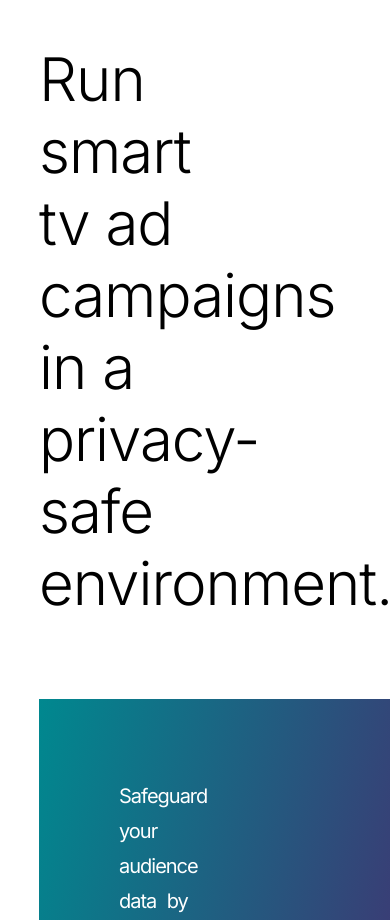
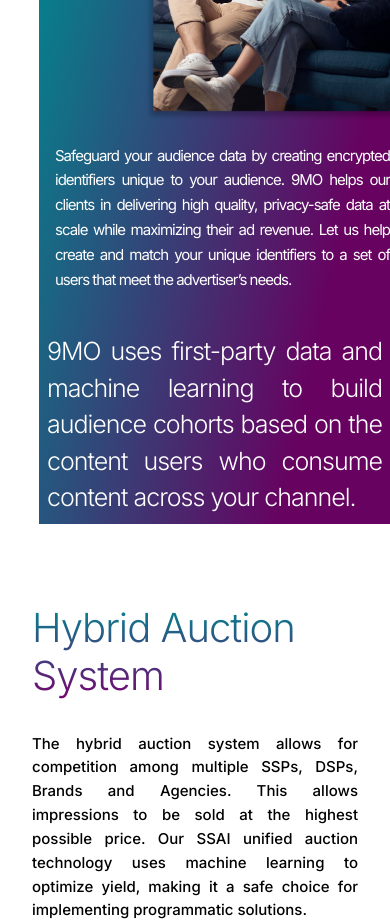
Before and after one commit to yuvrajjwala/MediaOnline, a React (Create React App) app in the folder new_app/: page /channels in a window 390 px wide. Shown: the part 1080-2000 px from the top of the page. Built offline with nearby package versions, Linux system fonts and the light colour scheme.

Commit message:
Update channels.css

```diff
--- a/new_app/src/pages/channels.css
+++ b/new_app/src/pages/channels.css
@@ -212,7 +212,7 @@
     text-fill-color: transparent;
 }
 
-#last-btn{
+#last-btn {
     font-family: 'Inter';
     font-style: normal;
     font-weight: 700;
@@ -220,7 +220,7 @@ font-size: 14px;
     line-height: 17px;
     /* identical to box height */
     display: block;
-margin:3rem  auto;
+    margin: 3rem auto;
     text-align: center;
     text-transform: uppercase;
     height: 3rem;
@@ -231,3 +231,96 @@ background: linear-gradient(98.29deg, #0098BB 13.95%, #340031 83.83%);
     border-radius: 5px;
     margin-bottom: 10rem;
 }
+
+@media only screen and (max-width:1100px) {
+    #c-arr11 {
+        width: 100%;
+        margin: 1rem;
+        font-size: 25px;
+        text-align: center;
+    }
+
+    #arr121 {
+        font-size: 15px;
+        line-height: 166.19%;
+        width: 100%;
+        padding: 0.5rem;
+    }
+
+    #arr121 {
+        font-family: 'Inter';
+        font-style: normal;
+        font-weight: 400;
+        font-size: 15px;
+        line-height: 166.19%;
+        /* width: 36%; */
+        padding: 0.5rem;
+        margin-right: auto;
+        text-align: justify;
+        letter-spacing: -1px;
+        margin: 2rem 0px;
+        color: #FFFFFF;
+    }
+    #c-arr12{
+        padding: 0.5rem;
+        justify-content: end;
+    }
+    #arr122{
+        font-size: 25px;
+    }
+    #arr12-img {
+        width: 70%;
+        top: 0%;
+    }
+    #c-arr1 {
+        margin-top: 5rem;
+        margin-bottom: 5rem;
+    }
+    .area-left {
+        font-family: 'Inter';
+        font-style: normal;
+        font-weight: 300;
+        font-size: 40px;
+        line-height: 120.69%;
+        letter-spacing: -1px;
+        width: 100%;
+        background: linear-gradient(180deg, #00888F 0%, #770370 100%);
+        -webkit-background-clip: text;
+        -webkit-text-fill-color: transparent;
+        background-clip: text;
+        text-fill-color: transparent;
+    }
+    .c-arr2{
+        flex-wrap: wrap;
+    }
+    .area-right {
+        font-family: 'Inter';
+        font-style: normal;
+        font-weight: 500;
+        font-size: 15px;
+        margin: 2rem 0;
+        line-height: 159.69%;
+        width: 100%;
+        text-align: justify;
+        color: #000000;
+    }
+    #length {
+        width: 100%;
+        /* margin-bottom: 10rem; */
+    }
+    #c-head {
+        width: 100%;
+    }
+    #c-sub-head {
+        font-size: 15px;
+    }
+    .mini-area {
+        display: flex;
+        align-items: center;
+        width: 50%;
+        margin: 1vw;
+    }
+    #last-head{
+        width: 100%;
+    }
+}
```
Lines whose indentation alone changed are shown as unchanged.
